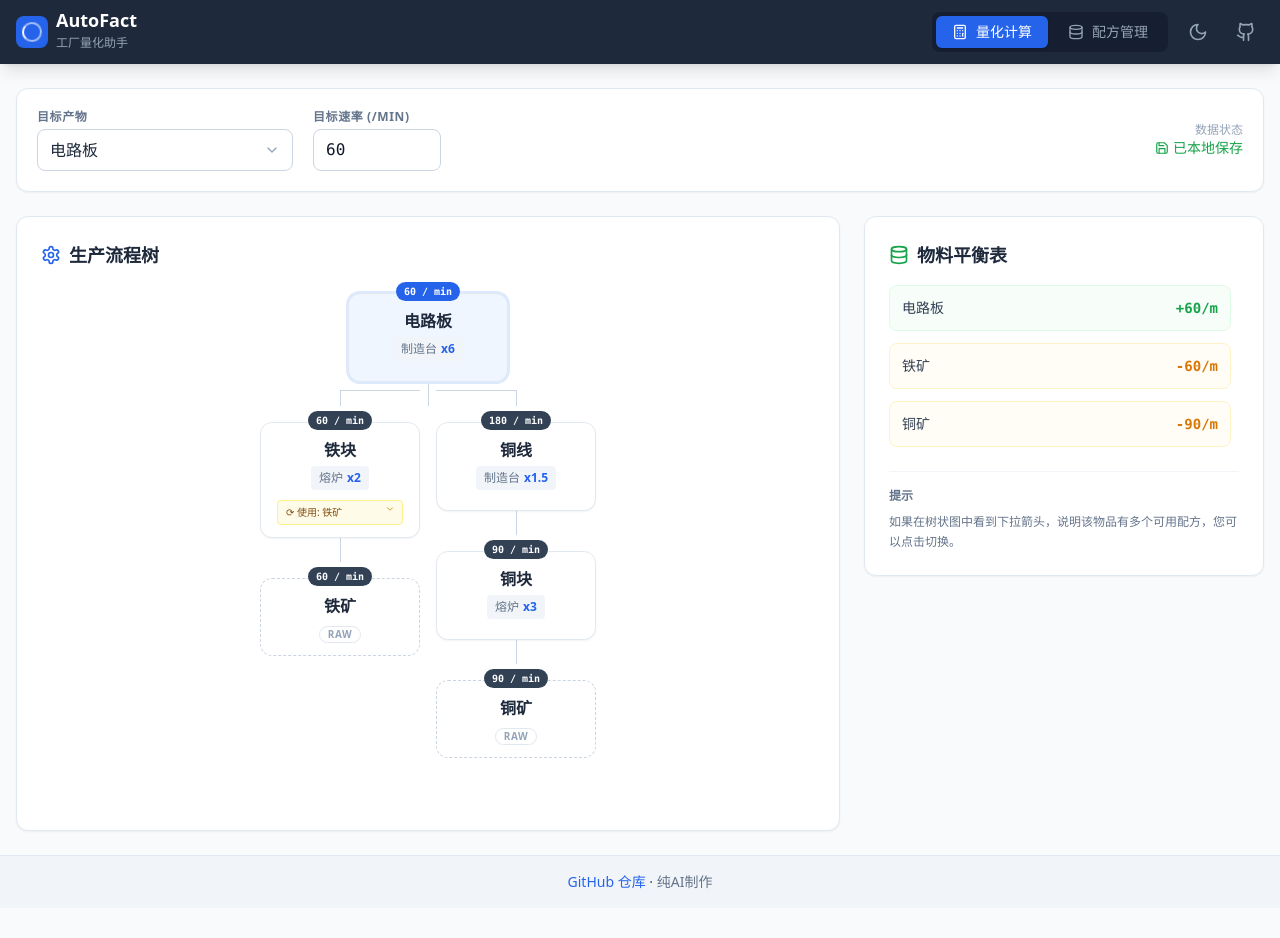
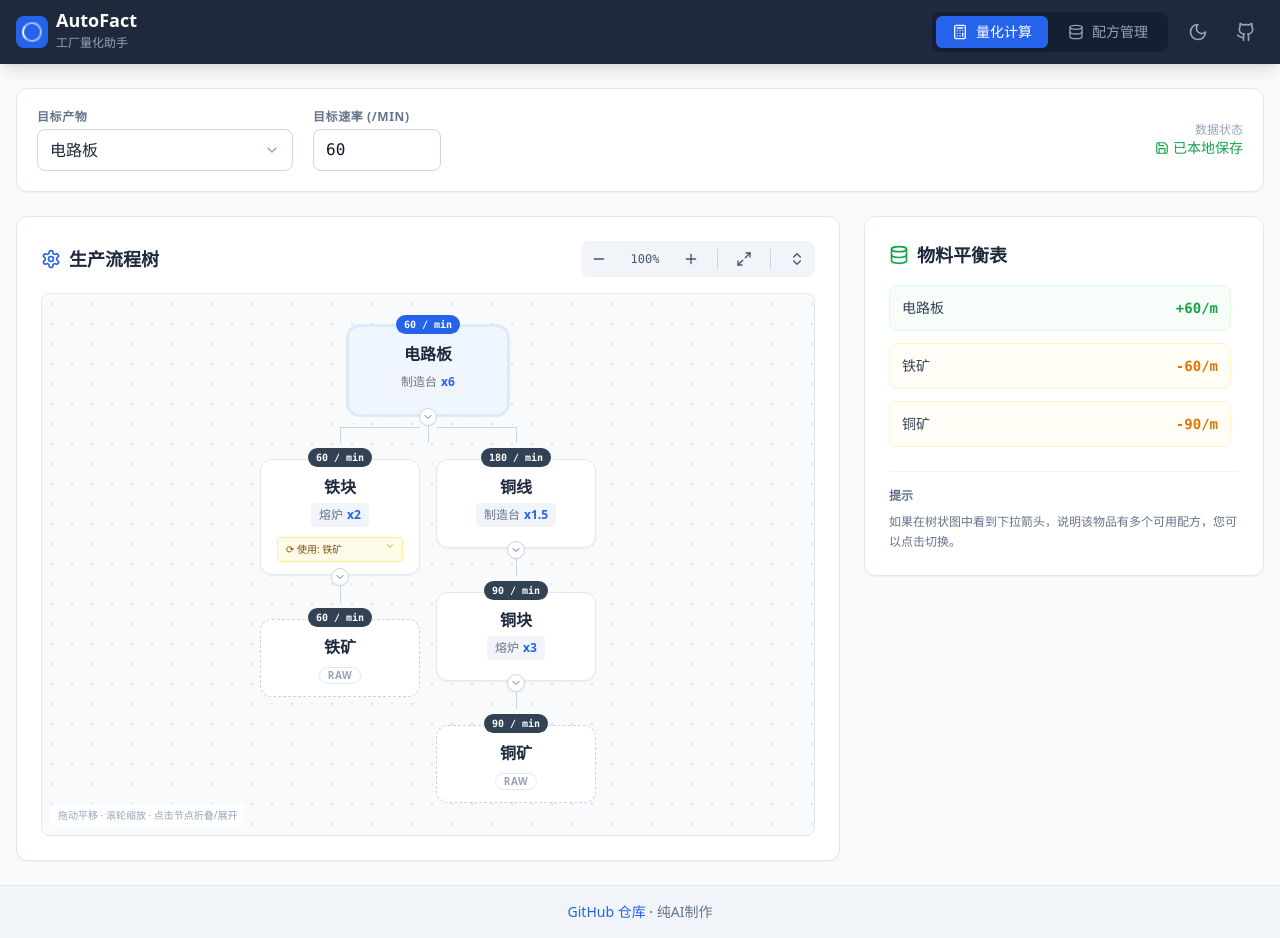
Before and after one commit to Curab7/FactoryCalculator, a React (Vite) app: page / in a window 1280 px wide. Before the commit the page ends 908 px from the top, so only its background shows below. Built offline with nearby package versions, Linux system fonts and the light colour scheme.

Commit message:
feat: add zoom, pan and node collapse for recipe tree

```diff
--- a/src/components/CalculatorView.jsx
+++ b/src/components/CalculatorView.jsx
@@ -1,5 +1,5 @@
-import React, { useEffect, useMemo, useRef, useState } from 'react';
-import { Calculator as CalculatorIcon, ChevronDown, Database, Save, Search, Settings } from 'lucide-react';
+import React, { useCallback, useEffect, useMemo, useRef, useState } from 'react';
+import { Calculator as CalculatorIcon, ChevronDown, ChevronsDownUp, ChevronsUpDown, Database, Maximize2, Minus, Plus, Save, Search, Settings } from 'lucide-react';
 import TreeNode from './TreeNode';
 
 export default function CalculatorView({
@@ -16,6 +16,21 @@ export default function CalculatorView({
   const [searchTerm, setSearchTerm] = useState('');
   const [isDropdownOpen, setIsDropdownOpen] = useState(false);
   const wrapperRef = useRef(null);
+
+  // 缩放与拖动状态
+  const [scale, setScale] = useState(1);
+  const [position, setPosition] = useState({ x: 0, y: 0 });
+  const [isDragging, setIsDragging] = useState(false);
+  const [dragStart, setDragStart] = useState({ x: 0, y: 0 });
+  const treeContainerRef = useRef(null);
+  const treeContentRef = useRef(null);
+
+  // 节点展开/折叠状态（key 为节点路径，value 为是否展开）
+  const [expandedNodes, setExpandedNodes] = useState({});
+
+  const MIN_SCALE = 0.25;
+  const MAX_SCALE = 2;
+  const SCALE_STEP = 0.1;
 
   useEffect(() => {
     const handleClickOutside = (event) => {
@@ -38,6 +53,122 @@ export default function CalculatorView({
     setSearchTerm('');
     setIsDropdownOpen(false);
   };
+
+  // 缩放处理函数
+  const handleZoom = useCallback((delta, centerX, centerY) => {
+    setScale((prevScale) => {
+      const newScale = Math.min(MAX_SCALE, Math.max(MIN_SCALE, prevScale + delta));
+
+      // 如果提供了中心点，则围绕该点缩放
+      if (centerX !== undefined && centerY !== undefined && treeContainerRef.current) {
+        const rect = treeContainerRef.current.getBoundingClientRect();
+        const x = centerX - rect.left;
+        const y = centerY - rect.top;
+
+        const scaleRatio = newScale / prevScale;
+        setPosition((prev) => ({
+          x: x - (x - prev.x) * scaleRatio,
+          y: y - (y - prev.y) * scaleRatio
+        }));
+      }
+
+      return newScale;
+    });
+  }, []);
+
+  const zoomIn = useCallback(() => handleZoom(SCALE_STEP), [handleZoom]);
+  const zoomOut = useCallback(() => handleZoom(-SCALE_STEP), [handleZoom]);
+  const resetView = useCallback(() => {
+    setScale(1);
+    setPosition({ x: 0, y: 0 });
+  }, []);
+
+  // 鼠标滚轮缩放（无需按 Ctrl）
+  const handleWheel = useCallback((e) => {
+    e.preventDefault();
+    e.stopPropagation();
+    const delta = e.deltaY > 0 ? -SCALE_STEP : SCALE_STEP;
+    handleZoom(delta, e.clientX, e.clientY);
+  }, [handleZoom]);
+
+  // 使用 passive: false 的事件监听器来确保可以阻止默认滚动行为
+  useEffect(() => {
+    const container = treeContainerRef.current;
+    if (!container) return;
+
+    const wheelHandler = (e) => {
+      e.preventDefault();
+      e.stopPropagation();
+      const delta = e.deltaY > 0 ? -SCALE_STEP : SCALE_STEP;
+      handleZoom(delta, e.clientX, e.clientY);
+    };
+
+    container.addEventListener('wheel', wheelHandler, { passive: false });
+    return () => container.removeEventListener('wheel', wheelHandler);
+  }, [handleZoom]);
+
+  // 切换节点展开/折叠状态
+  const toggleNodeExpanded = useCallback((nodePath) => {
+    setExpandedNodes((prev) => ({
+      ...prev,
+      [nodePath]: prev[nodePath] === undefined ? false : !prev[nodePath]
+    }));
+  }, []);
+
+  // 判断节点是否展开（默认展开）
+  const isNodeExpanded = useCallback((nodePath) => {
+    return expandedNodes[nodePath] !== false;
+  }, [expandedNodes]);
+
+  // 全部展开
+  const expandAll = useCallback(() => {
+    setExpandedNodes({});
+  }, []);
+
+  // 拖动开始
+  const handleMouseDown = useCallback((e) => {
+    // 排除点击到控件元素的情况
+    if (e.target.closest('select, button, input')) return;
+
+    setIsDragging(true);
+    setDragStart({
+      x: e.clientX - position.x,
+      y: e.clientY - position.y
+    });
+  }, [position]);
+
+  // 拖动中
+  const handleMouseMove = useCallback((e) => {
+    if (!isDragging) return;
+
+    setPosition({
+      x: e.clientX - dragStart.x,
+      y: e.clientY - dragStart.y
+    });
+  }, [isDragging, dragStart]);
+
+  // 拖动结束
+  const handleMouseUp = useCallback(() => {
+    setIsDragging(false);
+  }, []);
+
+  // 添加全局鼠标事件监听（用于处理拖动到容器外的情况）
+  useEffect(() => {
+    if (isDragging) {
+      window.addEventListener('mousemove', handleMouseMove);
+      window.addEventListener('mouseup', handleMouseUp);
+      return () => {
+        window.removeEventListener('mousemove', handleMouseMove);
+        window.removeEventListener('mouseup', handleMouseUp);
+      };
+    }
+  }, [isDragging, handleMouseMove, handleMouseUp]);
+
+  // 目标产物变化时重置视图和展开状态
+  useEffect(() => {
+    resetView();
+    setExpandedNodes({});
+  }, [targetItem, resetView]);
 
   return (
     <div className="space-y-6">
@@ -111,23 +242,101 @@ export default function CalculatorView({
       </div>
 
       <div className="grid grid-cols-1 lg:grid-cols-3 gap-6">
-        <div className="lg:col-span-2 bg-white dark:bg-slate-800 p-6 rounded-xl shadow-sm border border-slate-200 dark:border-slate-700 overflow-x-auto min-h-[500px]">
-          <h2 className="text-lg font-bold text-slate-800 dark:text-slate-200 mb-6 flex items-center">
+        <div className="lg:col-span-2 bg-white dark:bg-slate-800 p-6 rounded-xl shadow-sm border border-slate-200 dark:border-slate-700 min-h-[500px] flex flex-col">
+          <div className="flex items-center justify-between mb-4">
+            <h2 className="text-lg font-bold text-slate-800 dark:text-slate-200 flex items-center">
               <Settings className="w-5 h-5 mr-2 text-blue-600 dark:text-blue-400" />
               生产流程树
             </h2>
-          <div className="pb-12 min-w-max">
+
+            {/* 缩放控件 */}
+            <div className="flex items-center gap-2 bg-slate-100 dark:bg-slate-700 rounded-lg p-1">
+              <button
+                onClick={zoomOut}
+                disabled={scale <= MIN_SCALE}
+                className="p-1.5 rounded hover:bg-slate-200 dark:hover:bg-slate-600 disabled:opacity-40 disabled:cursor-not-allowed transition-colors"
+                title="缩小"
+              >
+                <Minus size={16} className="text-slate-600 dark:text-slate-300" />
+              </button>
+              <span className="text-xs font-mono text-slate-600 dark:text-slate-300 w-12 text-center select-none">
+                {Math.round(scale * 100)}%
+              </span>
+              <button
+                onClick={zoomIn}
+                disabled={scale >= MAX_SCALE}
+                className="p-1.5 rounded hover:bg-slate-200 dark:hover:bg-slate-600 disabled:opacity-40 disabled:cursor-not-allowed transition-colors"
+                title="放大"
+              >
+                <Plus size={16} className="text-slate-600 dark:text-slate-300" />
+              </button>
+              <div className="w-px h-5 bg-slate-300 dark:bg-slate-500 mx-1"></div>
+              <button
+                onClick={resetView}
+                className="p-1.5 rounded hover:bg-slate-200 dark:hover:bg-slate-600 transition-colors"
+                title="重置视图"
+              >
+                <Maximize2 size={16} className="text-slate-600 dark:text-slate-300" />
+              </button>
+              <div className="w-px h-5 bg-slate-300 dark:bg-slate-500 mx-1"></div>
+              <button
+                onClick={expandAll}
+                className="p-1.5 rounded hover:bg-slate-200 dark:hover:bg-slate-600 transition-colors"
+                title="全部展开"
+              >
+                <ChevronsUpDown size={16} className="text-slate-600 dark:text-slate-300" />
+              </button>
+            </div>
+          </div>
+
+          {/* 可缩放拖动的树容器 */}
+          <div
+            ref={treeContainerRef}
+            className="flex-1 overflow-hidden relative rounded-lg border border-slate-200 dark:border-slate-700 bg-slate-50 dark:bg-slate-900/50"
+            style={{ cursor: isDragging ? 'grabbing' : 'grab' }}
+            onMouseDown={handleMouseDown}
+          >
+            {/* 网格背景 */}
+            <div
+              className="absolute inset-0 opacity-30 dark:opacity-20 pointer-events-none"
+              style={{
+                backgroundImage: 'radial-gradient(circle, #94a3b8 1px, transparent 1px)',
+                backgroundSize: `${20 * scale}px ${20 * scale}px`,
+                backgroundPosition: `${position.x % (20 * scale)}px ${position.y % (20 * scale)}px`
+              }}
+            />
+
+            <div
+              ref={treeContentRef}
+              className="p-8 min-w-max"
+              style={{
+                transform: `translate(${position.x}px, ${position.y}px) scale(${scale})`,
+                transformOrigin: '0 0',
+                transition: isDragging ? 'none' : 'transform 0.1s ease-out'
+              }}
+            >
               {treeData ? (
                 <TreeNode
                   node={treeData}
                   preferredRecipes={preferredRecipes}
                   setPreferredRecipes={setPreferredRecipes}
+                  isNodeExpanded={isNodeExpanded}
+                  toggleNodeExpanded={toggleNodeExpanded}
+                  nodePath="root"
                   isRoot
                 />
               ) : (
                 <div className="text-slate-400 dark:text-slate-500 text-center py-20 flex flex-col items-center">
                   <CalculatorIcon size={48} className="mb-4 text-slate-200 dark:text-slate-700" />
                   请在上方的下拉框中选择一个目标产物
+                </div>
+              )}
+            </div>
+
+            {/* 操作提示 */}
+            {treeData && (
+              <div className="absolute bottom-2 left-2 text-[10px] text-slate-400 dark:text-slate-500 bg-white/80 dark:bg-slate-800/80 px-2 py-1 rounded backdrop-blur-sm">
+                拖动平移 · 滚轮缩放 · 点击节点折叠/展开
               </div>
             )}
           </div>
--- a/src/components/TreeNode.jsx
+++ b/src/components/TreeNode.jsx
@@ -1,14 +1,19 @@
-import { ChevronDown } from 'lucide-react';
+import { ChevronDown, ChevronRight } from 'lucide-react';
 import React from 'react';
 
 export default function TreeNode({
   node,
   preferredRecipes,
   setPreferredRecipes,
+  isNodeExpanded,
+  toggleNodeExpanded,
+  nodePath,
   isRoot = false
 }) {
   const isRaw = node.type === 'raw';
   const hasAlternatives = node.availableRecipes && node.availableRecipes.length > 1;
+  const hasChildren = !isRaw && node.children && node.children.length > 0;
+  const isExpanded = isNodeExpanded(nodePath);
 
   const handleRecipeSwitch = (recipeId) => {
     setPreferredRecipes((prev) => ({
@@ -17,11 +22,20 @@ export default function TreeNode({
     }));
   };
 
+  const toggleExpand = (e) => {
+    e.stopPropagation();
+    if (hasChildren) {
+      toggleNodeExpanded(nodePath);
+    }
+  };
+
   return (
     <div className="flex flex-col items-center relative">
       <div
+        onClick={toggleExpand}
         className={`
         relative z-10 flex flex-col items-center p-3 rounded-xl border transition-all min-w-[160px]
+        ${hasChildren ? 'cursor-pointer hover:ring-2 hover:ring-blue-200 dark:hover:ring-blue-800' : ''}
         ${isRoot ? 'bg-blue-50 dark:bg-blue-900/30 border-blue-400 dark:border-blue-500 shadow-md ring-2 ring-blue-100 dark:ring-blue-900/50' : 'bg-white dark:bg-slate-800'}
         ${isRaw ? 'border-slate-300 dark:border-slate-600 border-dashed bg-slate-50 dark:bg-slate-800/50' : 'border-slate-200 dark:border-slate-700 shadow-sm'}
       `}
@@ -83,11 +97,22 @@ export default function TreeNode({
             RAW
           </div>
         )}
+
+        {/* 展开/折叠指示器 */}
+        {hasChildren && (
+          <div className="absolute -bottom-3 left-1/2 -translate-x-1/2 bg-white dark:bg-slate-700 border border-slate-300 dark:border-slate-600 rounded-full p-0.5 shadow-sm">
+            {isExpanded ? (
+              <ChevronDown size={12} className="text-slate-500 dark:text-slate-400" />
+            ) : (
+              <ChevronRight size={12} className="text-slate-500 dark:text-slate-400" />
+            )}
+          </div>
+        )}
       </div>
 
-      {!isRaw && node.children && node.children.length > 0 && (
+      {hasChildren && isExpanded && (
         <>
-          <div className="w-px h-6 bg-slate-300 dark:bg-slate-600"></div>
+          <div className="w-px h-6 bg-slate-300 dark:bg-slate-600 mt-1"></div>
           <div className="flex items-start justify-center gap-4 relative">
             {node.children.map((child, index) => (
               <div key={`${child.item}-${index}`} className="flex flex-col items-center pt-4 relative">
@@ -109,12 +134,22 @@ export default function TreeNode({
                   node={child}
                   preferredRecipes={preferredRecipes}
                   setPreferredRecipes={setPreferredRecipes}
+                  isNodeExpanded={isNodeExpanded}
+                  toggleNodeExpanded={toggleNodeExpanded}
+                  nodePath={`${nodePath}/${child.item}-${index}`}
                 />
               </div>
             ))}
           </div>
         </>
       )}
+
+      {/* 折叠时显示子节点数量提示 */}
+      {hasChildren && !isExpanded && (
+        <div className="mt-2 text-[10px] text-slate-400 dark:text-slate-500 bg-slate-100 dark:bg-slate-700 px-2 py-0.5 rounded-full">
+          {node.children.length} 个子节点已折叠
+        </div>
+      )}
     </div>
   );
 }
```
Lines whose indentation alone changed are shown as unchanged.
